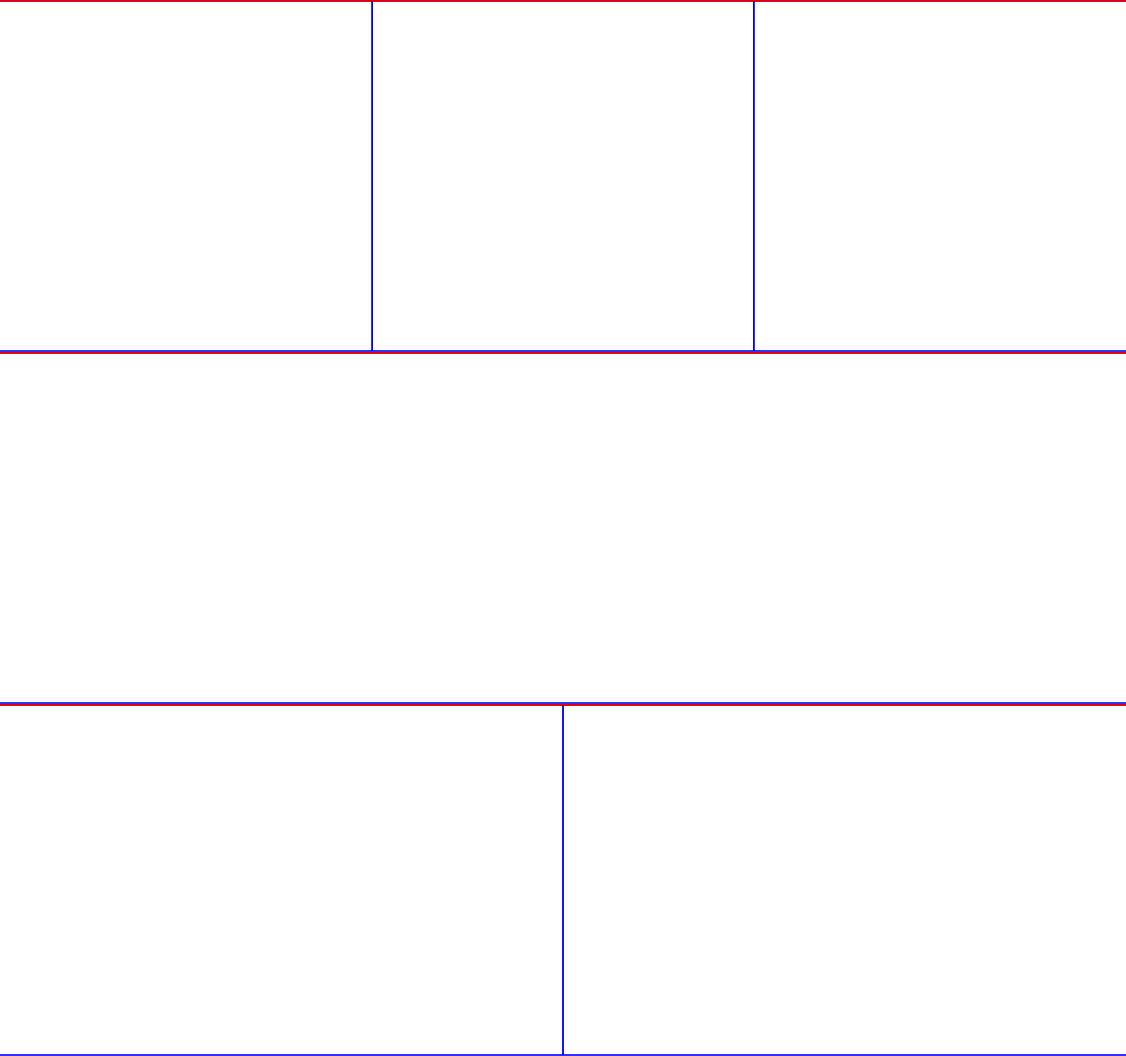
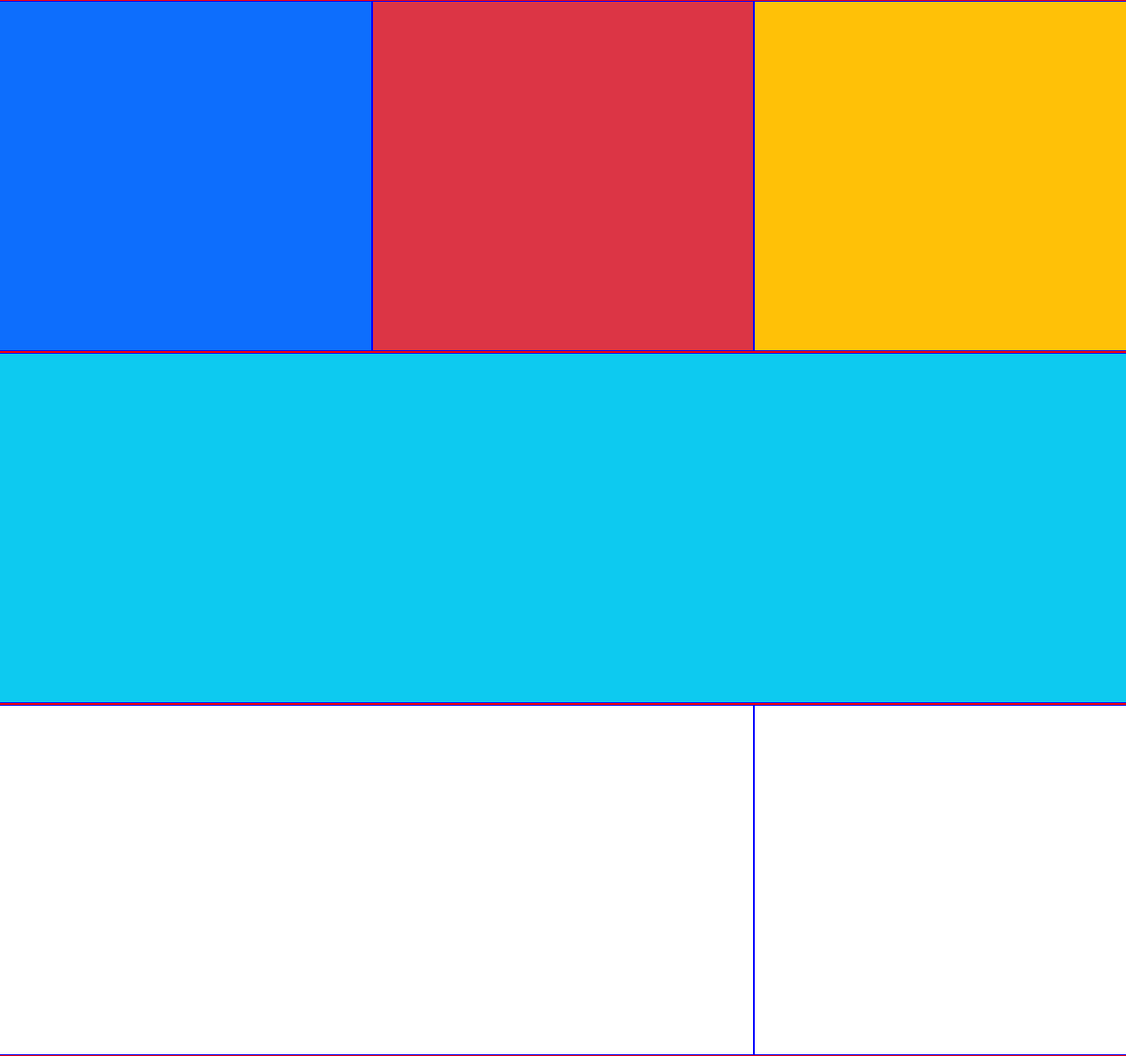
Before and after one commit to Sandun-Induranga/CSS, a plain HTML site: page CSS-Frameworks/Responsive-02.html in a window 1280 px wide. Shown: the whole page at 88% size. Drawn offline with nearby package versions, Linux system fonts and the light colour scheme.

Commit message:
Content Updated

```diff
--- a/CSS-Frameworks/Responsive-02.html
+++ b/CSS-Frameworks/Responsive-02.html
@@ -22,22 +22,22 @@
 <body>
 
 <section class="row">
-  <div class="col"></div>
-  <div class="col"></div>
-  <div class="col"></div>
+  <div class="col bg-primary"></div>
+  <div class="col bg-danger"></div>
+  <div class="col bg-warning"></div>
 </section>
 
 <section class="row">
-  <div class="col"></div>
+  <div class="col bg-info"></div>
 </section>
 
 <section class="row">
-  <div class="col"></div>
-  <div class="col"></div>
+  <div class="col-8"></div>
+  <div class="col-4"></div>
 </section>
 
 <!--Import js for bootstrap-->
-<script src="assests/js/bootstrap.min.js"></script>
+<script src="assets/js/bootstrap.min.js"></script>
 
 </body>
 </html>
```
